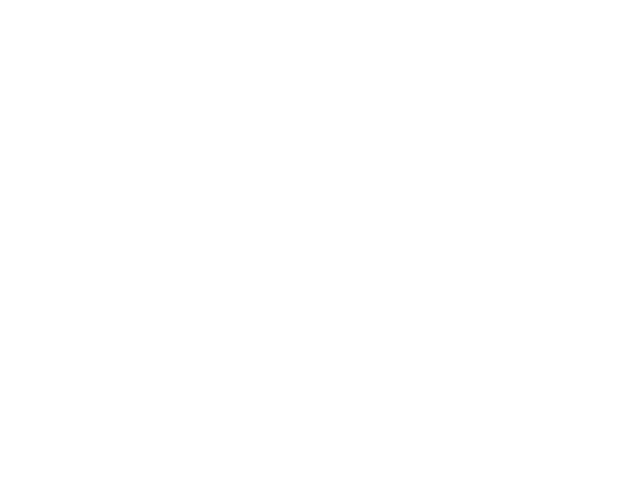
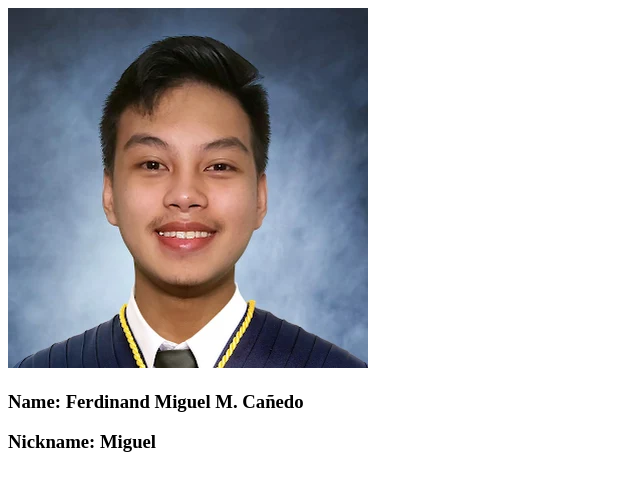
Before and after one commit to fmcanedo/fmcanedo.github.io, a plain HTML site: page index.html in a window 1280 px wide. Shown: the whole page, without its empty margins (0-640 px from the left). Drawn offline with Linux system fonts and the light colour scheme.

Commit message:
feat: Added name, nickname, and photo to page.

```diff
--- a/index.html
+++ b/index.html
@@ -5,6 +5,10 @@
     </head>
 
     <body>
-
+        <div>
+            <img src="images/fmcanedo.webp">
+            <h3>Name: Ferdinand Miguel M. Cañedo</h3>
+            <h3>Nickname: Miguel</h3>
+        </div>
     </body>
 </html>
```
